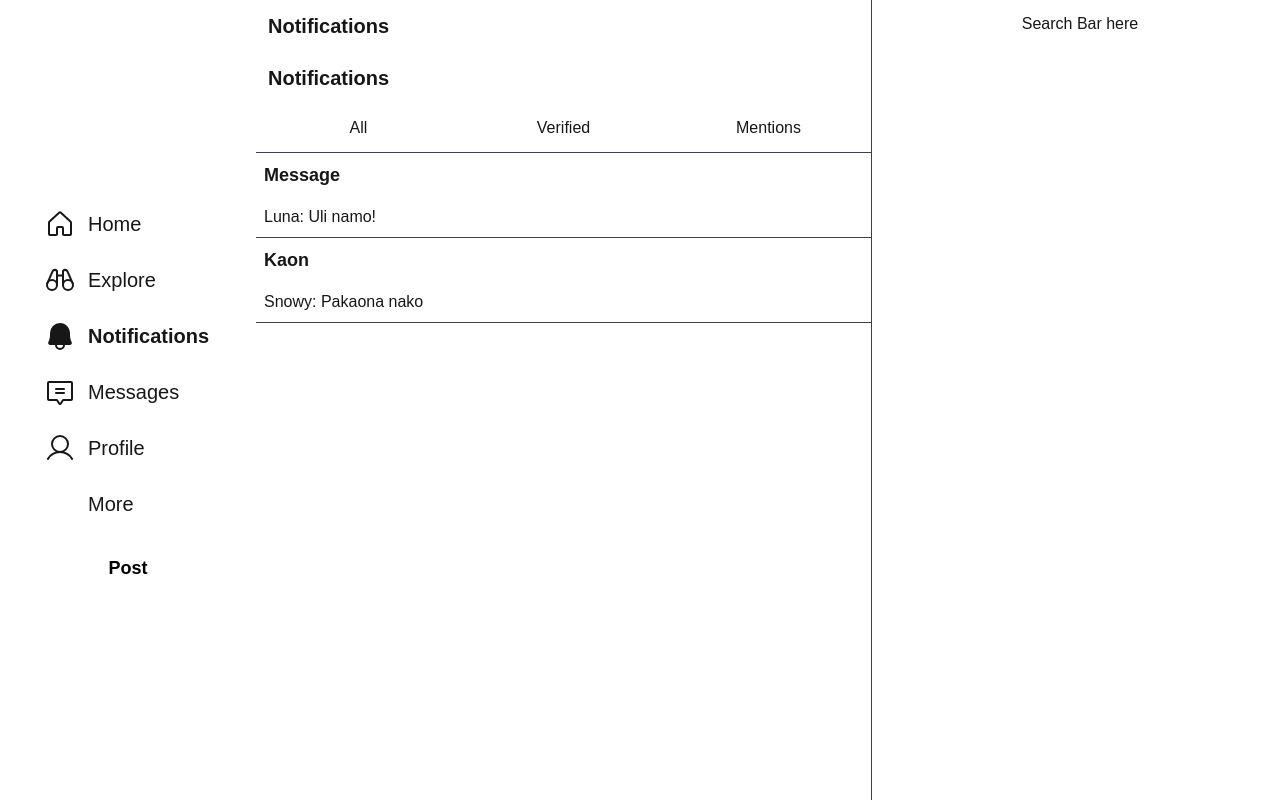
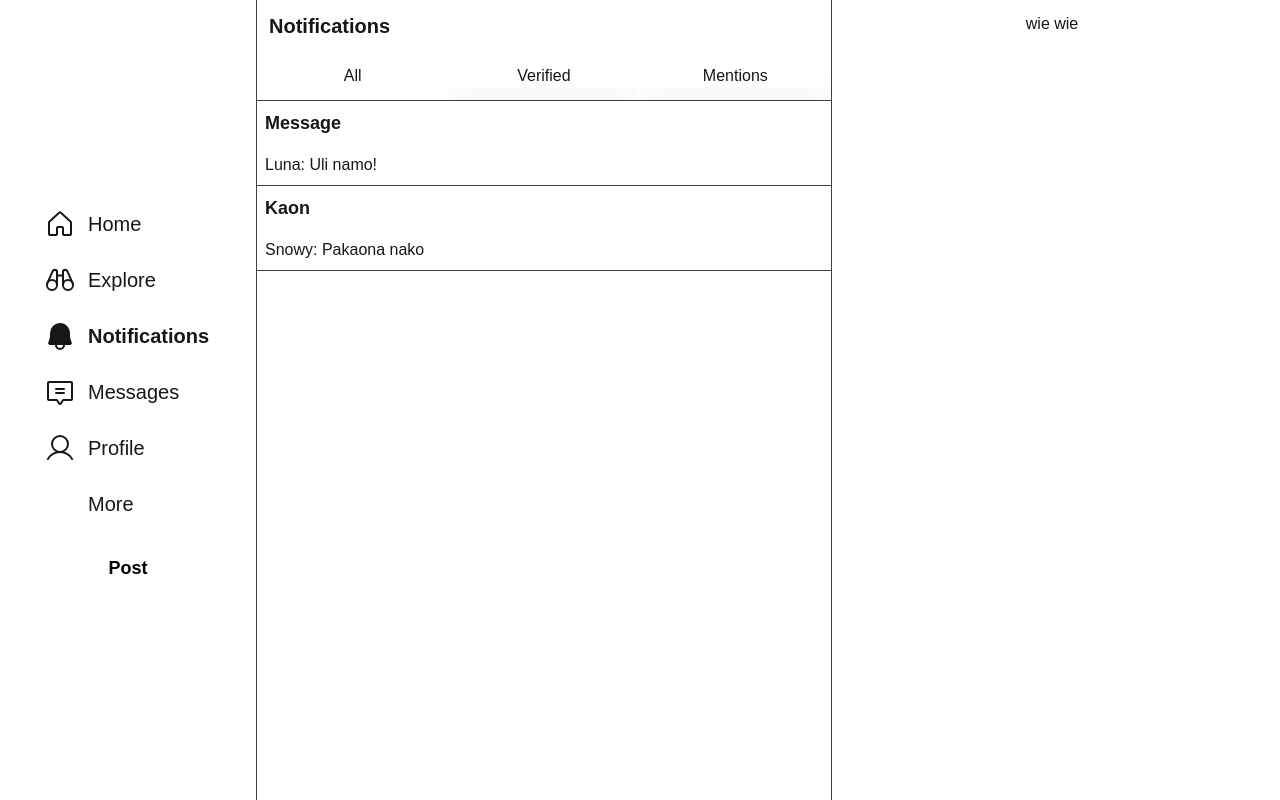
Before and after one commit to pickachuuu/kaleido-client, a Next.js app: page /notifications in a window 1280 px wide. Built offline with nearby package versions, Linux system fonts and the light colour scheme.

Commit message:
feat: refactor NotificationsLayout to simplify structure and improve readability

```diff
--- a/src/app/(dashboard)/notifications/layout.tsx
+++ b/src/app/(dashboard)/notifications/layout.tsx
@@ -1,29 +1,22 @@
+import LayoutContainer from "@/components/layout/LayoutContainer"
+import MainLayout from "@/components/layout/MainLayout"
+import StickyPanel from "@/components/layout/StickyPanel"
+import AllNotifs from "@/components/notification/AllNotifs"
+
 export default function NotificationsLayout({
     children }: { children: React.ReactNode
     }){
         return (
-        <div className="grid grid-cols-1 md:grid-cols-[2fr_1fr] gap-4">
-            <div className="border-r-1 min-h-screen sm:min-w-xl w-1xl border-zinc-700 col-span-1">
-                <div className="col-span-3 bg-foreground/0 backdrop-blur-md p-3 sticky top-0 z-10">
-                {/* Sticky Nav */}
-                    <h1 className="text-xl font-bold">Notifications</h1>
-                </div>
-                <div className="grid grid-cols-3 sticky top-0 z-10">
-                    {/* buttons here */}
-                </div>
-                {children}
+            <div>
+                <LayoutContainer>
+                    <MainLayout>
+                        {children}
+                    </MainLayout>
+
+                    <StickyPanel>
+                        wie wie
+                    </StickyPanel>
+                </LayoutContainer>
             </div>
-
-            <div className="hidden lg:block w-96 sticky top-0 h-screen">
-                {/* Search bar */}
-                <div className="bg-background border-b-1 border-background p-3 text-center">
-                    Search Bar here
-                </div>
-                {/* Scrollable content area */}
-                <div className="flex flex-col gap-2 p-4 h-[calc(100vh-64px)] overflow-y-auto">
-
-                </div>
-            </div>
-        </div>
         )
     }
```
